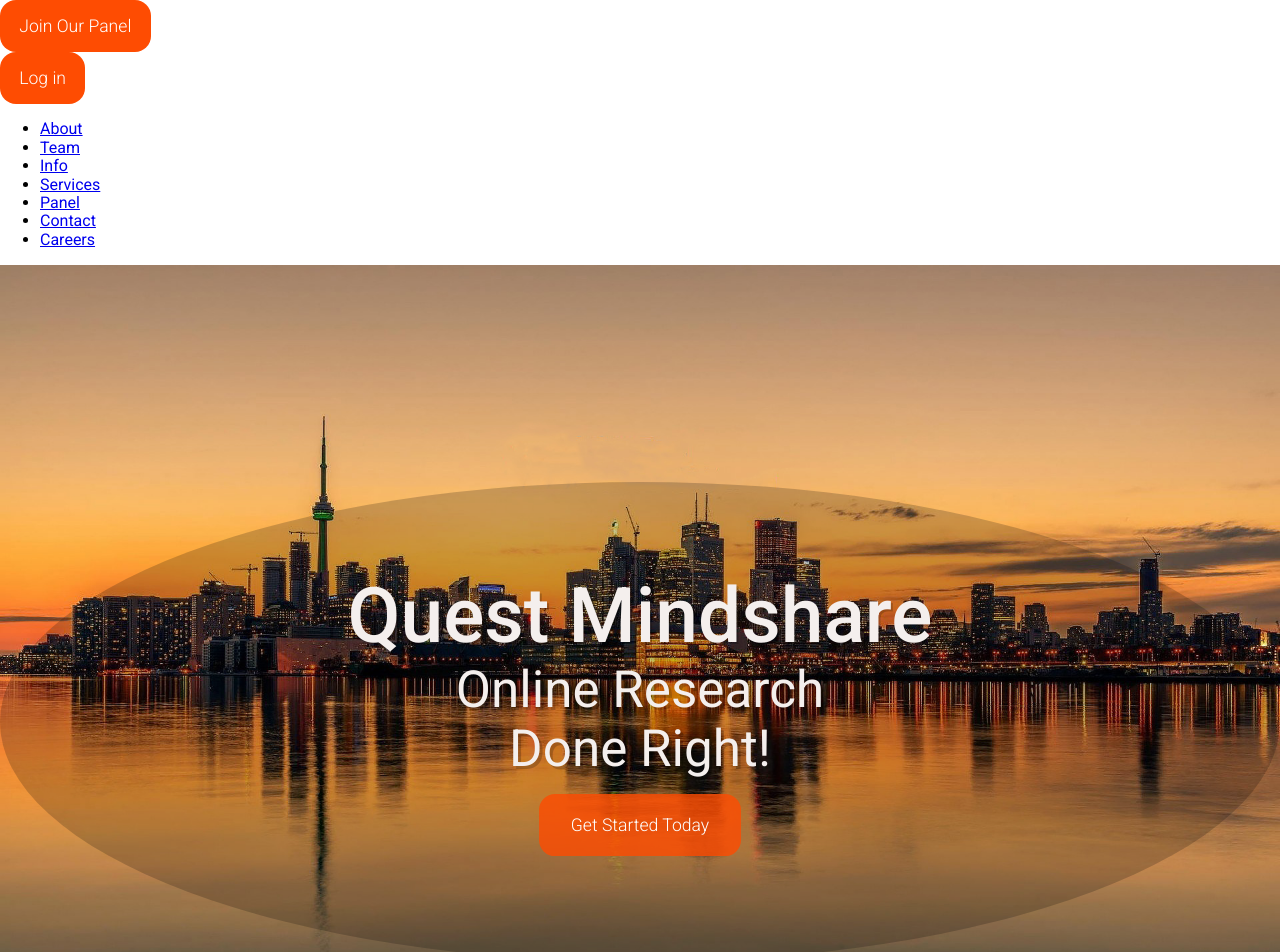
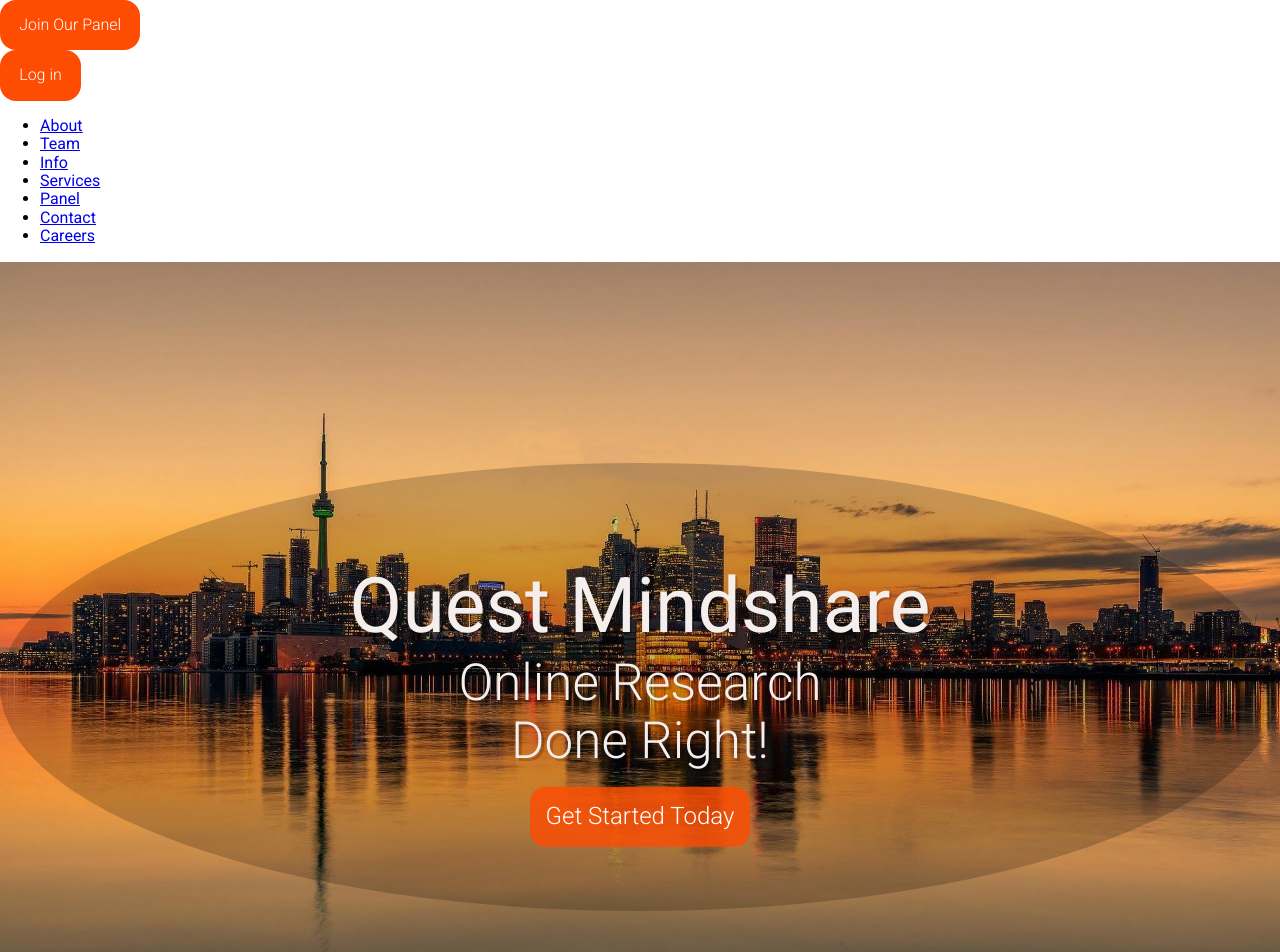
Before and after one commit to omeisi/base-folder-html-project, a website: page app/index.html in a window 1280 px wide. Shown: the top 952 px of the page. Drawn offline with Linux system fonts and the light colour scheme.

Commit message:
complited the large-hero for all screens

```diff
--- /dev/null
+++ b/app/assets/styles/base/_mixins.css
@@ -0,0 +1,22 @@
+@define-mixin atSmall {
+
+	@media (min-width: 530px){
+		@mixin-content;
+	}
+}
+
+
+@define-mixin atMedium {
+
+	@media (min-width: 800px){
+		@mixin-content;
+	}
+}
+
+
+@define-mixin atLarge {
+
+	@media (min-width: 1200px){
+		@mixin-content;
+	}
+}
--- a/app/assets/styles/modules/_btn.css
+++ b/app/assets/styles/modules/_btn.css
@@ -2,15 +2,46 @@
 	background-color: rgba(254, 76, 2, 1);
 	color:white;
 	text-decoration: none;
-	padding: 1rem 1.2rem;
+	padding: 0.8rem 1rem;
 	display: inline-block;
 	font-weight: 300;
-	font-size: 1.1rem;
+	font-size: 0.8rem;
 	border-radius: 1rem;
+
+		@mixin atSmall {
+		  font-size: 1.1rem;
+		  padding: 0.9rem 2rem;
+		}
+
+		@mixin atMedium{
+			 font-size: 1.1rem;
+		  padding: 1rem 1.2rem;
+
+		}
+
+		@mixin atLarge{
+			font-weight: 300;
+			font-size: 1rem;
+
+		}
 
 
 	&__large {
-		padding: 1.3rem 2rem;
+		padding: 0.5rem 1rem;
 		background-color: rgba(254, 76, 2, 0.8);
+
+		@mixin atSmall {
+		  padding: 1rem 1rem;
+		}
+
+		@mixin atMedium{
+			font-weight: 300;
+
+		}
+
+		@mixin atLarge{
+			font-weight: 300;
+			font-size: 1.5rem;
+		}
 	}
 }
--- a/app/assets/styles/modules/_large-hero.css
+++ b/app/assets/styles/modules/_large-hero.css
@@ -3,20 +3,37 @@
 
     &__text-dark {
 		position: absolute;
-		top:27%;
+		top:10%;
 		left:0%;
 		width: 100%;
+		max-width: 112rem;
+		height: 10rem;
+		border-radius: 100%;
 		background-color: rgba(0, 0, 0, 0.2);
-		max-width: 112rem;
-		height: 30rem;
-		border-radius: 100%;
+
+		@mixin atSmall {
+			background-color: rgba(0, 0, 0, 0.2);
+			top:2%;
+			height: 20rem;
+		}
+
+		@mixin atMedium{
+			top:15%;
+
+		}
+
+		@mixin atLarge{
+			background-color: rgba(0, 0, 0, 0.2);
+			height: 28rem;
+			top:25%;
+		}
 	}
 
 	&__title {
-		font-weight: 500;
-		font-size: 4.8rem;
+		font-weight: 400;
+		font-size: 1.3rem;
 		color: $dwhite;
-		margin: 0;
+		margin-bottom:  0.2rem;
 		text-shadow: 2px 2px 0 rgba(0, 0, 0, 0.2 );
 		border-radius: 1rem;
 		max-width: 60rem;
@@ -24,18 +41,56 @@
 		margin-right: auto;
 
 
+		@mixin atSmall{
+			font-weight: 400;
+			font-size: 2.3rem;
+
+		}
+
+		@mixin atMedium{
+			font-weight: 400;
+			font-size: 3.8rem;
+
+		}
+
+		@mixin atLarge{
+			font-weight: 400;
+			font-size: 4.8rem;
+
+		}
+
+
 	}
 
 	&__subtitle {
-		font-weight: 400;
-		font-size: 3.2rem;
+		font-weight: 300;
+		font-size: 1rem;
 		color: $dwhite;
 		margin: 0;
 		text-shadow: 3px 3px 0 rgba(0, 0, 0, 0.2 );
-		max-width: 25rem;
+		max-width: 8rem;
 		margin-left: auto;
 		margin-right: auto;
 		border-radius: 1rem;
+
+		@mixin atSmall{
+			font-weight: 300;
+			font-size: 1.2rem;
+			max-width: 10rem;
+		}
+
+		@mixin atMedium{
+			font-weight: 300;
+			font-size: 2.2rem;
+			max-width: 20rem;
+		}
+
+		@mixin atLarge{
+			font-weight: 300;
+			font-size: 3.2rem;
+			max-width: 29rem;
+
+		}
 	}
 
 	&__text-content {
--- a/app/assets/styles/styles.css
+++ b/app/assets/styles/styles.css
@@ -1,7 +1,8 @@
 /*do not edit diractly ./app/temp/styles/styless.css ,
  instead use ./app/accets/styles/styles.css*/
 @import "normalize.css";
+@import "base/_global.css";
 @import "base/_variables.css";
-@import "base/_global.css";
+@import "base/_mixins.css";
 @import "modules/_large-hero.css";
 @import "modules/_btn.css";
--- a/app/gulp/tasks/styles.js
+++ b/app/gulp/tasks/styles.js
@@ -4,10 +4,11 @@
 var simpleVars = require('postcss-simple-vars');
 var nestCss = require('postcss-nested');
 var postcssImport = require('postcss-import');
+var mixins = require('postcss-mixins');
 
 gulp.task('styles', function(){
 	return gulp.src('./app/assets/styles/styles.css')
-		.pipe(postcss([postcssImport, simpleVars, nestCss, autoprefixer]))
+		.pipe(postcss([postcssImport, mixins, simpleVars, nestCss, autoprefixer]))
 		.on('error', function(errorInfo){
 			console.log(errorInfo.toString())
 			this.emit('end');
--- a/app/temp/styles/styles.css
+++ b/app/temp/styles/styles.css
@@ -285,19 +285,38 @@
 }
 .large-hero__text-dark {
 		position: absolute;
-		top:27%;
+		top:10%;
 		left:0%;
 		width: 100%;
+		max-width: 112rem;
+		height: 10rem;
+		border-radius: 100%;
 		background-color: rgba(0, 0, 0, 0.2);
-		max-width: 112rem;
-		height: 30rem;
-		border-radius: 100%;
+	}
+@media (min-width: 530px){
+.large-hero__text-dark {
+			background-color: rgba(0, 0, 0, 0.2);
+			top:2%;
+			height: 20rem
+	}
+	}
+@media (min-width: 800px){
+.large-hero__text-dark {
+			top:15%
+	}
+	}
+@media (min-width: 1200px){
+.large-hero__text-dark {
+			background-color: rgba(0, 0, 0, 0.2);
+			height: 28rem;
+			top:25%
+	}
 	}
 .large-hero__title {
-		font-weight: 500;
-		font-size: 4.8rem;
+		font-weight: 400;
+		font-size: 1.3rem;
 		color: #f4efed;
-		margin: 0;
+		margin-bottom:  0.2rem;
 		text-shadow: 2px 2px 0 rgba(0, 0, 0, 0.2 );
 		border-radius: 1rem;
 		max-width: 60rem;
@@ -306,16 +325,61 @@
 
 
 	}
+@media (min-width: 530px){
+.large-hero__title {
+			font-weight: 400;
+			font-size: 2.3rem
+
+
+	}
+	}
+@media (min-width: 800px){
+.large-hero__title {
+			font-weight: 400;
+			font-size: 3.8rem
+
+
+	}
+	}
+@media (min-width: 1200px){
+.large-hero__title {
+			font-weight: 400;
+			font-size: 4.8rem
+
+
+	}
+	}
 .large-hero__subtitle {
-		font-weight: 400;
-		font-size: 3.2rem;
+		font-weight: 300;
+		font-size: 1rem;
 		color: #f4efed;
 		margin: 0;
 		text-shadow: 3px 3px 0 rgba(0, 0, 0, 0.2 );
-		max-width: 25rem;
+		max-width: 8rem;
 		margin-left: auto;
 		margin-right: auto;
 		border-radius: 1rem;
+	}
+@media (min-width: 530px){
+.large-hero__subtitle {
+			font-weight: 300;
+			font-size: 1.2rem;
+			max-width: 10rem
+	}
+	}
+@media (min-width: 800px){
+.large-hero__subtitle {
+			font-weight: 300;
+			font-size: 2.2rem;
+			max-width: 20rem
+	}
+	}
+@media (min-width: 1200px){
+.large-hero__subtitle {
+			font-weight: 300;
+			font-size: 3.2rem;
+			max-width: 29rem
+	}
 	}
 .large-hero__text-content {
 		position: absolute;
@@ -330,13 +394,47 @@
 	background-color: rgba(254, 76, 2, 1);
 	color:white;
 	text-decoration: none;
-	padding: 1rem 1.2rem;
+	padding: 0.8rem 1rem;
 	display: inline-block;
 	font-weight: 300;
-	font-size: 1.1rem;
+	font-size: 0.8rem;
 	border-radius: 1rem;
 }
+@media (min-width: 530px){
+.btn {
+		  font-size: 1.1rem;
+		  padding: 0.9rem 2rem
+}
+	}
+@media (min-width: 800px){
+.btn {
+			 font-size: 1.1rem;
+		  padding: 1rem 1.2rem
+}
+	}
+@media (min-width: 1200px){
+.btn {
+			font-weight: 300;
+			font-size: 1rem
+}
+	}
 .btn__large {
-		padding: 1.3rem 2rem;
+		padding: 0.5rem 1rem;
 		background-color: rgba(254, 76, 2, 0.8);
 	}
+@media (min-width: 530px){
+.btn__large {
+		  padding: 1rem 1rem
+	}
+	}
+@media (min-width: 800px){
+.btn__large {
+			font-weight: 300
+	}
+	}
+@media (min-width: 1200px){
+.btn__large {
+			font-weight: 300;
+			font-size: 1.5rem
+	}
+	}
--- a/package.json
+++ b/package.json
@@ -6,7 +6,6 @@
     "lazysizes": "^4.0.4",
     "normalize.css": "^8.0.0",
     "picturefill": "^3.0.2",
-    "postcss-mixins": "^6.2.0",
     "waypoints": "^4.0.1"
   },
   "devDependencies": {
@@ -32,6 +31,7 @@
     "npm": "^6.1.0",
     "postcss-hexrgba": "^1.0.1",
     "postcss-import": "^11.1.0",
+    "postcss-mixins": "^6.2.0",
     "postcss-nested": "^3.0.0",
     "postcss-simple-vars": "^4.1.0",
     "rollup": "^0.62.0",
```
Also changed, not shown: 4 other files.
